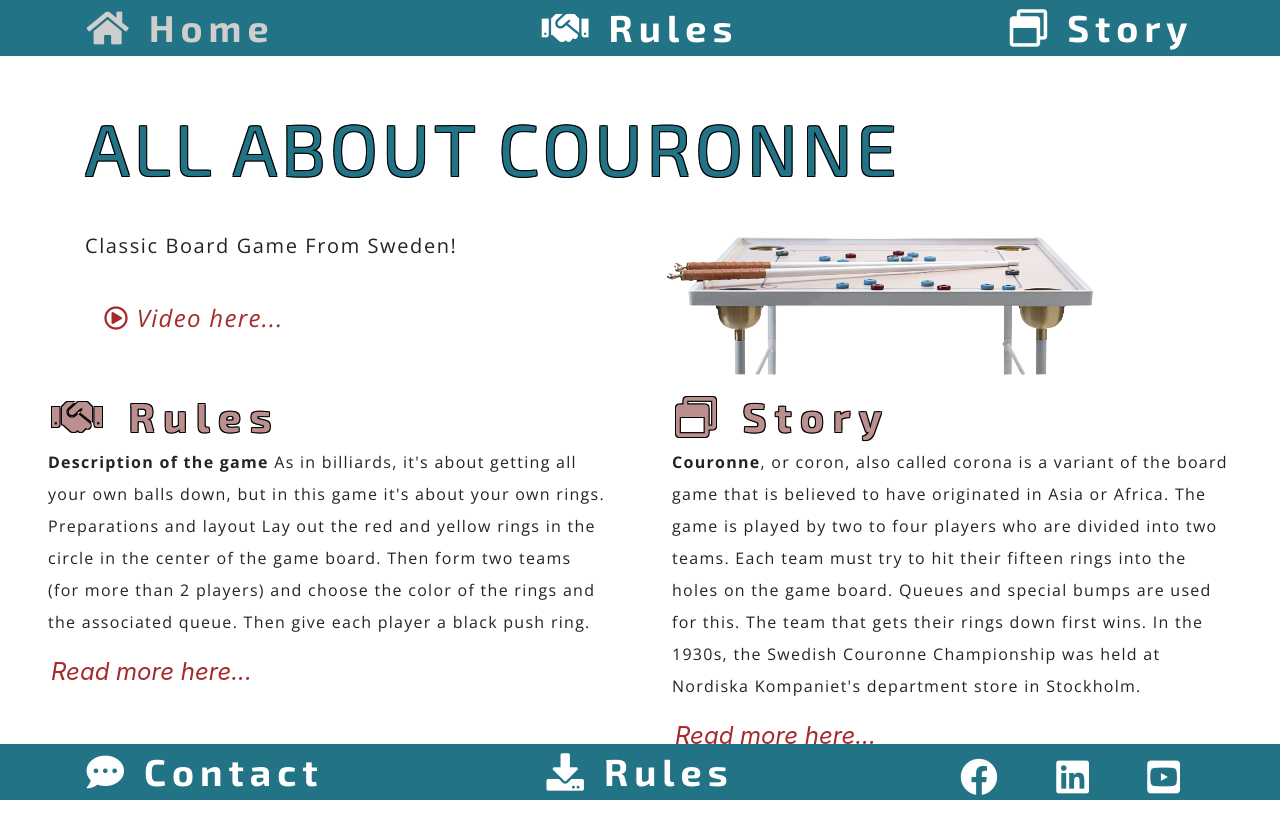
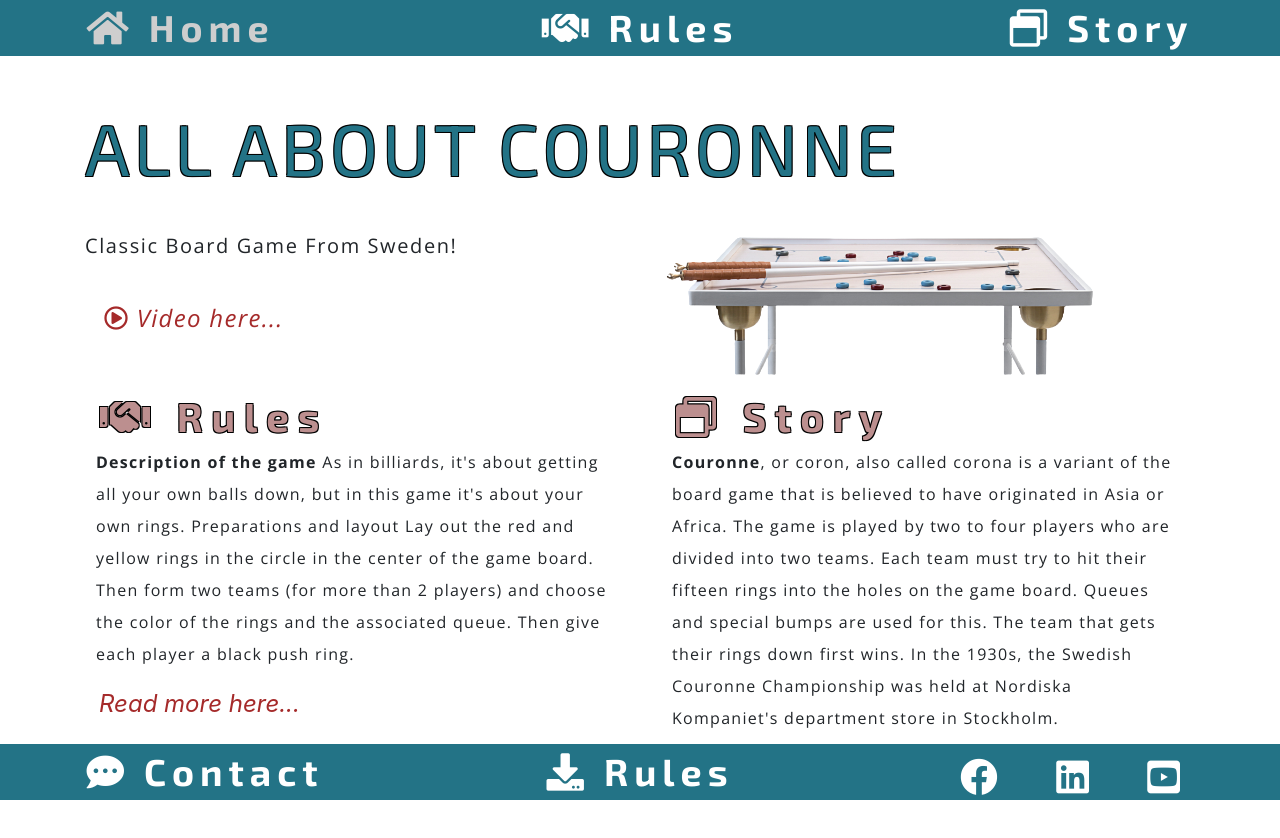
Before and after one commit to manell0/MileStone-1-Couronne, a plain HTML site: page index.html in a window 1280 px wide. Drawn offline with nearby package versions, Linux system fonts and the light colour scheme.

Commit message:
Updated css file with missed margins...

```diff
--- a/assets/css/style.css
+++ b/assets/css/style.css
@@ -310,6 +310,15 @@ button[type='submit'] {
 		margin-left: 4em;
 		margin-right: 4em;
 	}
+	.flexbox-container {
+		display: flex;
+		align-items: flex-start;
+		justify-content: space-around;
+		margin-bottom: 3em;
+		margin-left: 4em;
+		margin-right: 4em;
+		align-self: flex-start;
+	}
 }
 
 /* media query for hiding items */
```
